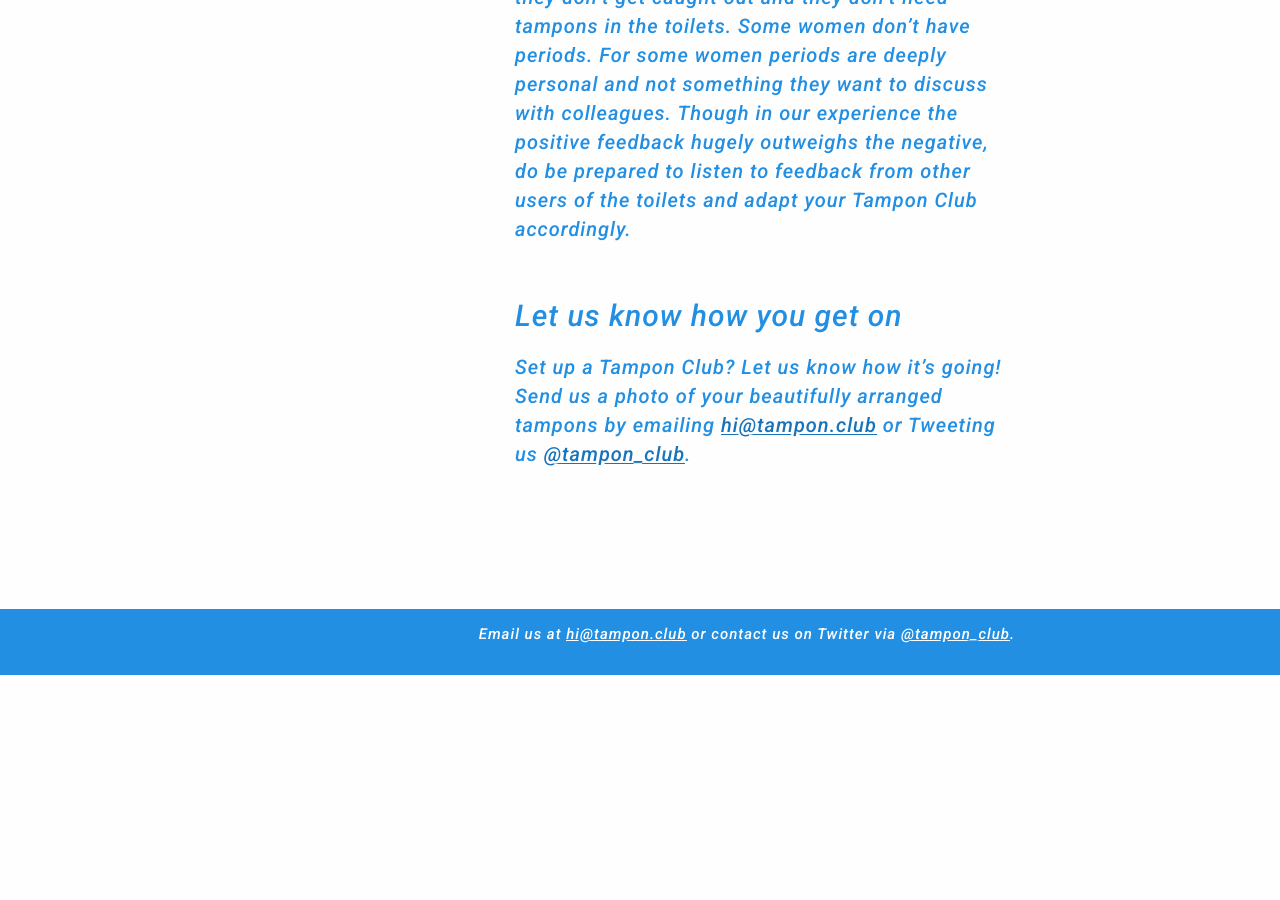
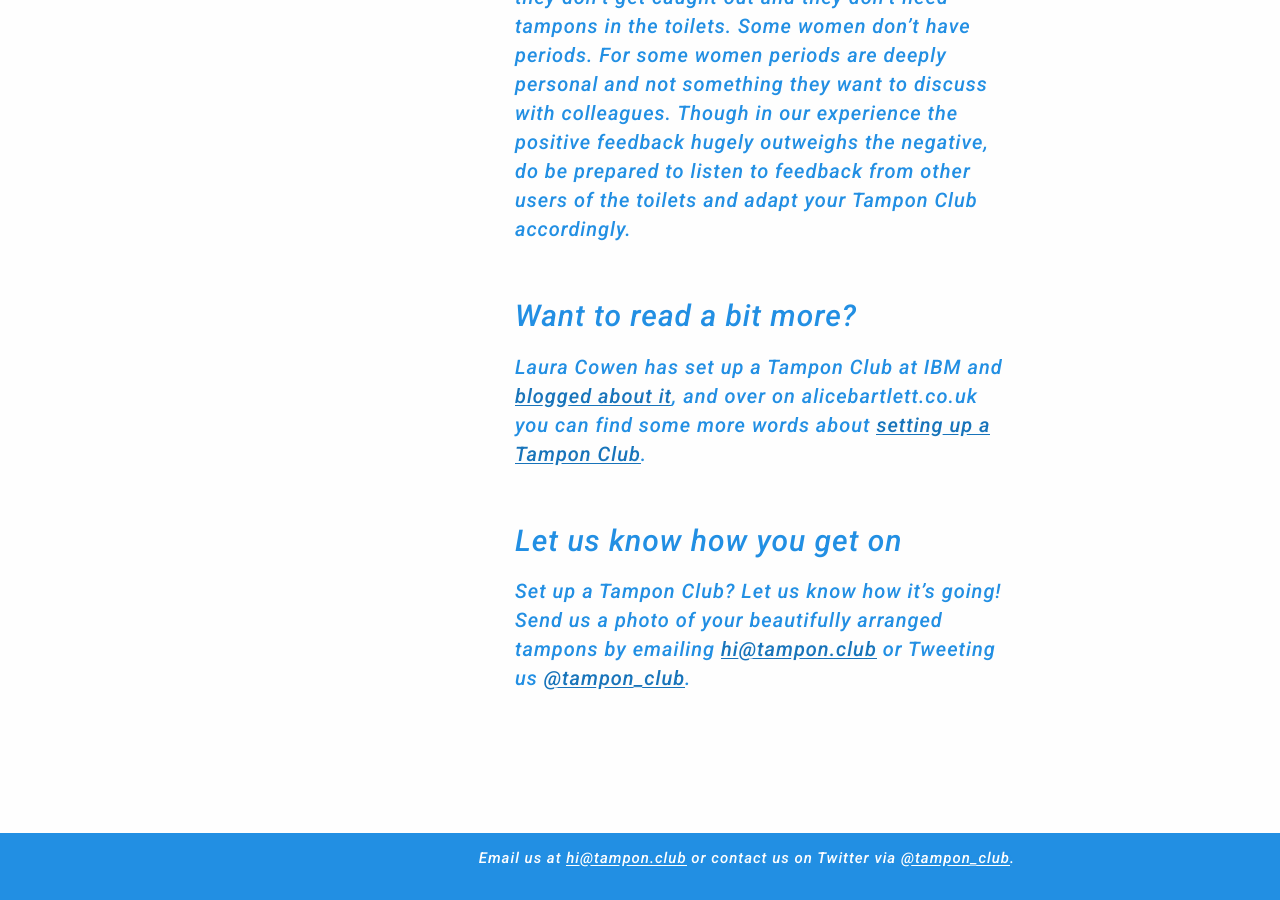
Before and after one commit to alicebartlett/tamponclub, a Jekyll site: the page built from setting-up.md, in a window 1280 px wide and 900 px high, scrolled down 2554 px. Built offline with Jekyll 4.4.1, drawn with Linux system fonts in a browser that asks for light colours; before the commit the page ends 3229 px from its top, so only the background shows below that.

Commit message:
Better copy

```diff
--- a/setting-up.md
+++ b/setting-up.md
@@ -17,6 +17,7 @@
 ## Make it look proper
 There is small chance that, when you set up your Tampon Club, someone is going to come in and clear it away. Maybe a cleaner, maybe someone who thinks you left your tampons out by mistake, maybe someone who thinks they shouldn't be there. Minimise this risk by making them look like they are supposed to be there. Buy a plastic container to put them in ([this one is good](http://www.muji.eu/pages/online.asp?Sec=17&Sub=80&PID=1667), or if there are no flat surfaces in your toilets you could try [this one](http://www.amazon.co.uk/gp/product/B0014XQC90?psc=1&redirect=true&ref_=oh_aui_detailpage_o00_s00)&hellip;). Add a little notice about why they're there. You could do this anonymously or add your name so people can ask questions.
 
+
 ## Let people know it's a community project
 You probably don't want to become the Magic Tampon Fairy, forced to buy tampons for the rest of the office forever. You'll want to encourage women who find themselves in need of a tampon to take one, and at some point in the future replace it with more.
 
@@ -32,5 +33,8 @@
 ## Tampon Club is not going to be for everyone
 Some women are a lot better organised than us; they don't get caught out and they don't need tampons in the toilets. Some women don't have periods. For some women periods are deeply personal and not something they want to discuss with colleagues. Though in our experience the positive feedback _hugely_ outweighs the negative, do be prepared to listen to feedback from other users of the toilets and adapt your Tampon Club accordingly.
 
+## Want to read a bit more?
+Laura Cowen has set up a Tampon Club at IBM and [blogged about it](http://lauracowen.co.uk/blog/2014/10/17/tampon-club-hursley/), and over on alicebartlett.co.uk you can find some more words about [setting up a Tampon Club](http://alicebartlett.co.uk/blog/tampon-club).
+
 ## Let us know how you get on
 Set up a Tampon Club? Let us know how it's going! Send us a photo of your beautifully arranged tampons by emailing <a href='mailto:hi@tampon.club'>hi@tampon.club<a/> or Tweeting us [@tampon_club](http://twitter.com/tampon_club).
```
